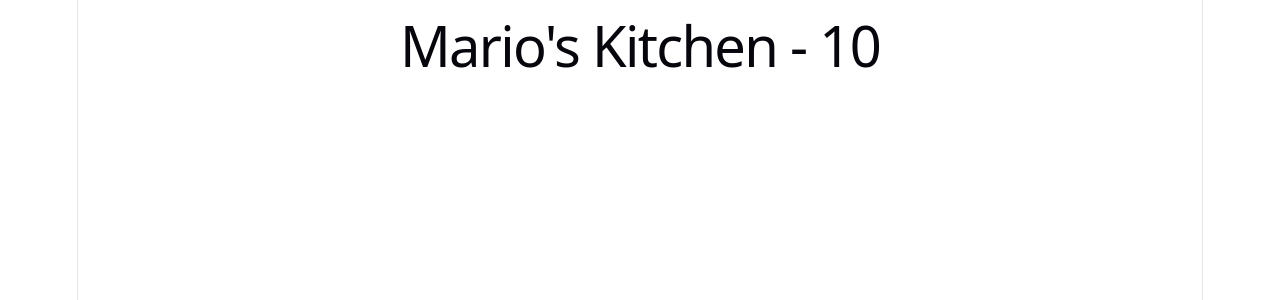
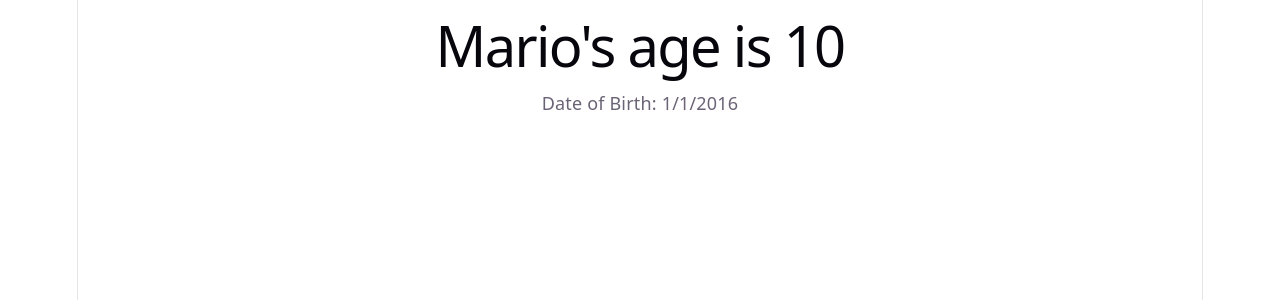
Before and after one commit to ThePowerSerg/practice-react, a React (Vite) app: page / in a window 1280 px wide. Shown: the top 300 px of the page. Built offline with nearby package versions, Linux system fonts and the light colour scheme.

Commit message:
Add mario example

```diff
--- a/src/App.tsx
+++ b/src/App.tsx
@@ -2,7 +2,7 @@ import "./App.css";
 import { Header } from "./Header";
 import type { Person } from "./models/person";
 
-const person: Person = {name: "Mario", age: 10}
+const person: Person = {name: "Mario", age: 10, dob: new Date("1/1/2016")}
 
 export default function App() {
     return (
--- a/src/Header.tsx
+++ b/src/Header.tsx
@@ -1,9 +1,10 @@
  import type { Person } from "./models/person"
 
-export function Header({name, age}: Person) {
+export function Header({name, age, dob}: Person) {
     return (
         <header>
-            <h1>{name}'s Kitchen {age !== undefined ? ` - ${age}` : ""} </h1>
+            <h1>{name}'s age is {age !== undefined ? `${age}` : ""}</h1>
+            <p>Date of Birth: {dob?.toLocaleDateString()}</p>
         </header>
     )
 }
--- a/src/models/person.ts
+++ b/src/models/person.ts
@@ -1,4 +1,5 @@
 export interface Person {
     name: string,
-    age?: number
+    age?: number,
+    dob?: Date
 }
```
